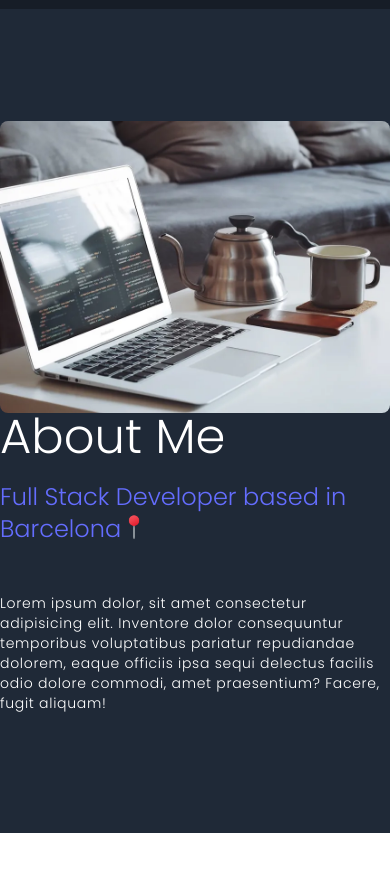
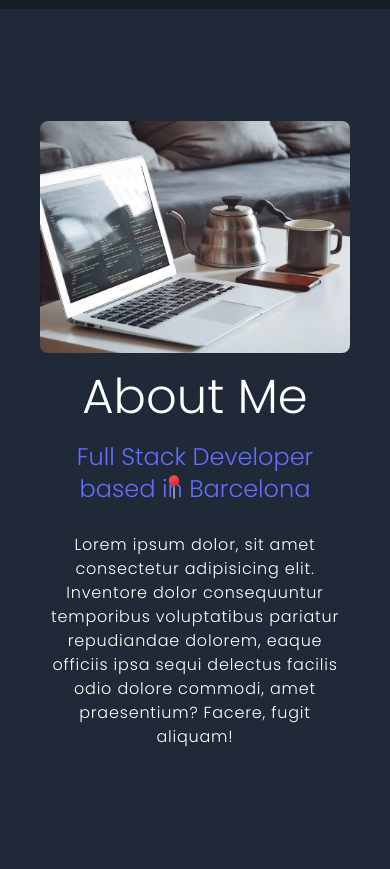
Before and after one commit to luisy9/portfolio-react, a React (Vite) app: page / in a window 390 px wide. Shown: the part 1760-2629 px from the top of the page. Before the commit the page ends 2593 px from the top, so only its background shows below. Built offline with nearby package versions, Linux system fonts and the light colour scheme.

Commit message:
About me mobile desing

```diff
--- a/src/app/components/AboutMe/AboutMe.jsx
+++ b/src/app/components/AboutMe/AboutMe.jsx
@@ -2,18 +2,18 @@ export const AboutMe = () => {
     return (
         <>
             <div className='lg:grid lg:grid-cols-2 md:grid-cols-1 grid-cols-1'>
-                <div className="xl:flex xl:justify-start lg:flex lg:justify-start md:flex md:justify-center">
+                <div className="xl:flex xl:justify-start lg:flex lg:justify-start md:flex md:justify-center px-10">
                     <div className='lg:w-[27rem] md:w-[27rem]'>
                         <img src="./coding&coffe.webp" alt="coding" className="border-none rounded-lg" />
                     </div>
                 </div>
 
                 <div className="">
-                    <h1 className="text-5xl text-white text-bold">About Me</h1>
-                    <div className="">
-                        <div className="text-2xl text-[#646DFE] pt-5 text-bold">Full Stack Developer based in Barcelona<img src="./location2.png" alt="location" className="relative bottom-8 left-[7.5rem] w-7" /></div>
+                    <h1 className="text-5xl text-white text-bold md:text-center lg:text-start text-center md:py-5 lg:py-0 py-5">About Me</h1>
+                    <div className="md:flex md:justify-center md:py-0 lg:flex lg:justify-start flex justify-center">
+                        <div className="text-2xl text-[#646DFE] text-bold px-10 lg:px-0 lg:text-start text-center">Full Stack Developer based in Barcelona<img src="./location2.png" alt="location" className="relative bottom-8 left-[7.5rem] w-7" /></div>
                     </div>
-                    <p className="text-white pt-5 tracking-wider text-sm pb-2">Lorem ipsum dolor, sit amet consectetur adipisicing elit.
+                    <p className="text-white tracking-wider lg:text-sm md:text-md pb-2 lg:pb-0 md:text-center lg:text-start text-center px-10 lg:px-0 md:px-14">Lorem ipsum dolor, sit amet consectetur adipisicing elit.
                         Inventore dolor consequuntur temporibus voluptatibus pariatur repudiandae dolorem, eaque
                         officiis ipsa sequi delectus facilis odio dolore commodi, amet praesentium? Facere, fugit aliquam!</p>
                 </div>
```
